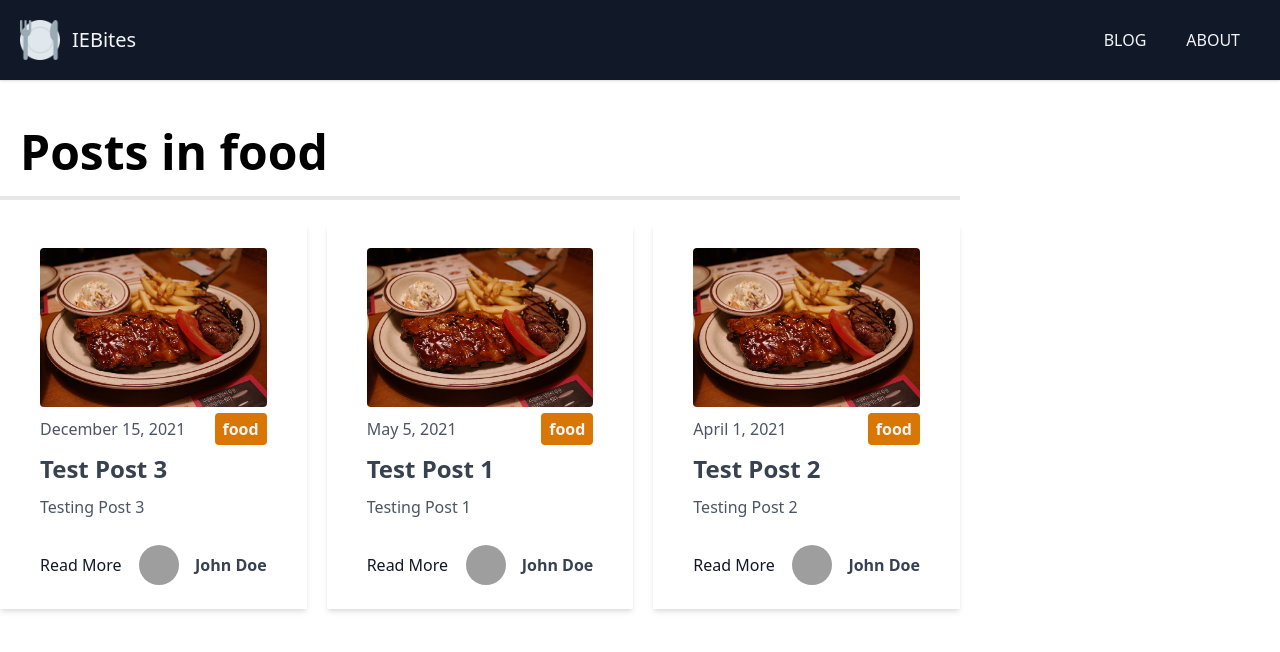
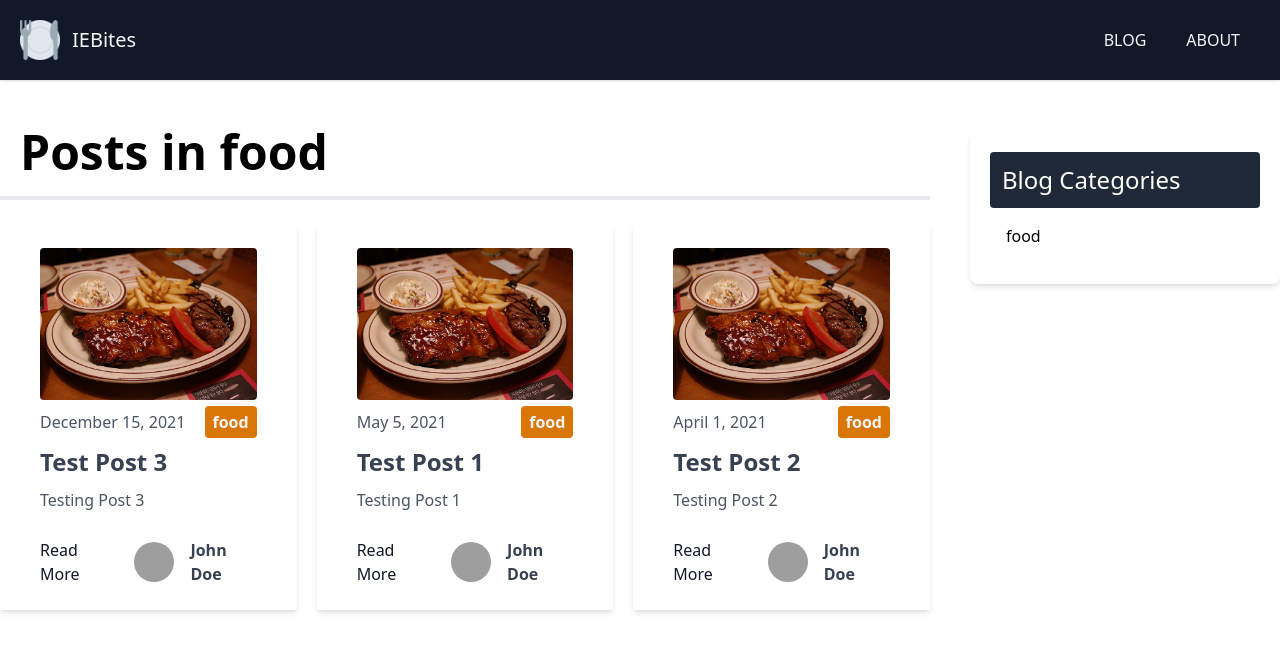
Before and after one commit to RdotSilva/React-NextJS-IEBites, a Next.js app: page /blog/category/food in a window 1280 px wide. Shown: the top 652 px of the page. Built offline with nearby package versions, Linux system fonts and the light colour scheme; grey boxes are pictures that could not be loaded.

Commit message:
Add display for category sidebar

```diff
--- a/pages/blog/category/[category_name].js
+++ b/pages/blog/category/[category_name].js
@@ -3,9 +3,14 @@ import path from "path";
 import matter from "gray-matter";
 import Layout from "@/components/Layout";
 import Post from "@/components/Post";
+import CategoryList from "@/components/CategoryList";
 import { getPosts } from "@/lib/posts";
 
-export default function CategoryBlogPage({ categoryPosts, categoryName }) {
+export default function CategoryBlogPage({
+  categoryPosts,
+  categoryName,
+  categories,
+}) {
   return (
     <Layout>
       <div className="flex justify-between">
@@ -19,6 +24,10 @@ export default function CategoryBlogPage({ categoryPosts, categoryName }) {
               <Post key={index} post={post} />
             ))}
           </div>
+        </div>
+
+        <div className="w-1/4">
+          <CategoryList categories={categories} />
         </div>
       </div>
     </Layout>
```
